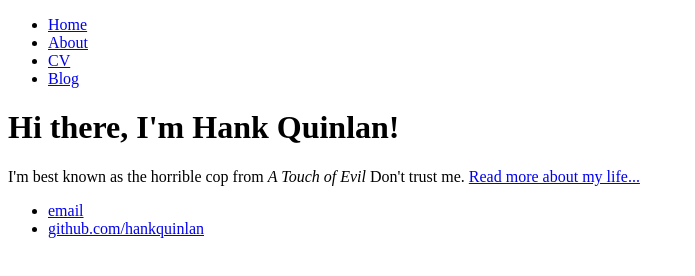
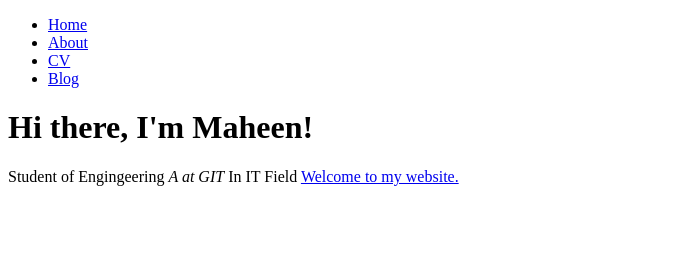
Before and after one commit to Maheen16/maheen16.github.io, a plain HTML site: page index.html in a window 1280 px wide. Shown: the whole page, without its empty margins (0-695 px from the left). Drawn offline with Linux system fonts and the light colour scheme.

Commit message:
Update index.html

```diff
--- a/index.html
+++ b/index.html
@@ -14,15 +14,12 @@
 		</nav>
 		<div class="container">
     		<div class="blurb">
-        		<h1>Hi there, I'm Hank Quinlan!</h1>
-				<p>I'm best known as the horrible cop from <em>A Touch of Evil</em> Don't trust me. <a href="/about">Read more about my life...</a></p>
+        		<h1>Hi there, I'm Maheen!</h1>
+				<p>Student of Engingeering <em>A at GIT</em> In IT Field <a href="/about">Welcome to my website.</a></p>
     		</div><!-- /.blurb -->
 		</div><!-- /.container -->
 		<footer>
     		<ul>
-        		<li><a href="mailto:hankquinlanhub@gmail.com">email</a></li>
-        		<li><a href="https://github.com/hankquinlan">github.com/hankquinlan</a></li>
-			</ul>
 		</footer>
 	</body>
 </html>
```
